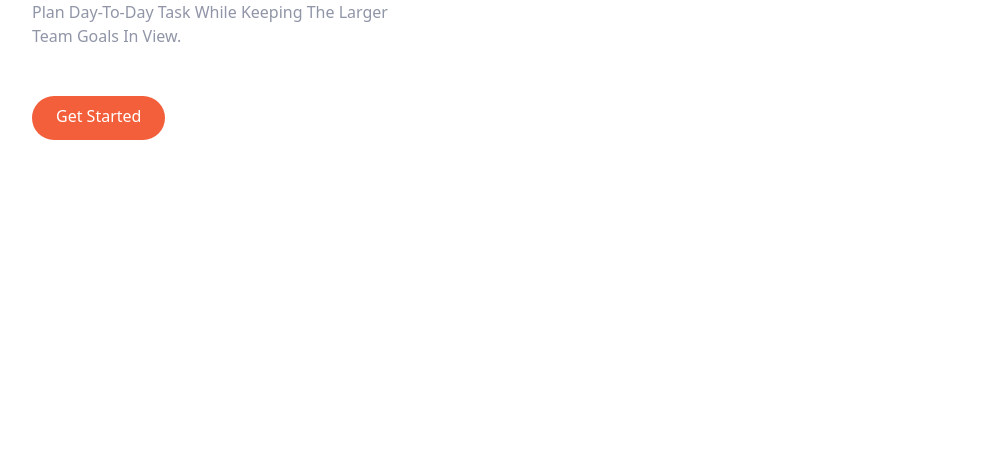
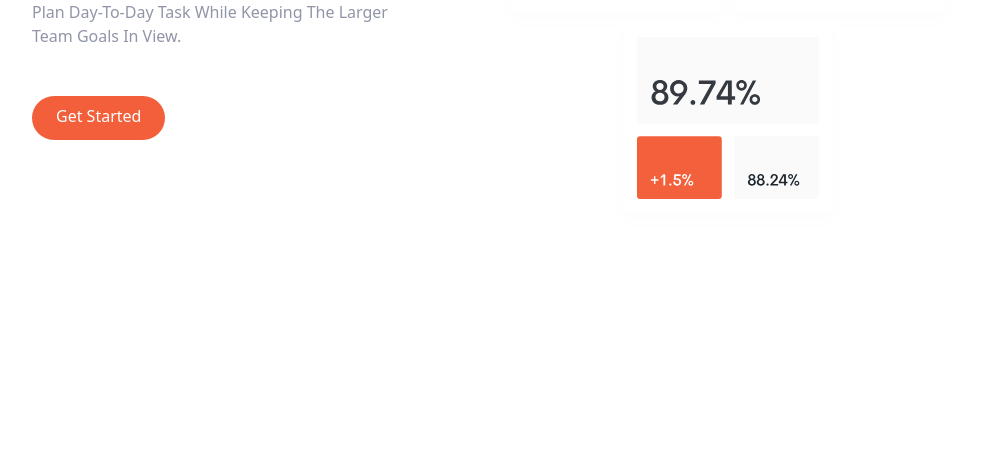
Before and after one commit to Chrstphr9/Scratch_Tailwind, a website: page index.html in a window 1280 px wide. Shown: the part 348-800 px from the top of the page, without its empty margins (144-1135 px from the left). Drawn offline with Linux system fonts and the light colour scheme.

Commit message:
added image

```diff
--- a/index.html
+++ b/index.html
@@ -45,6 +45,11 @@
       </a>
         </div>
       </div>
+
+      <div class="md:w-1/2">
+        <img src="img/illustration-intro.svg" alt="">
+      </div>
+    </div>
   </section>
 </body>
 
```
